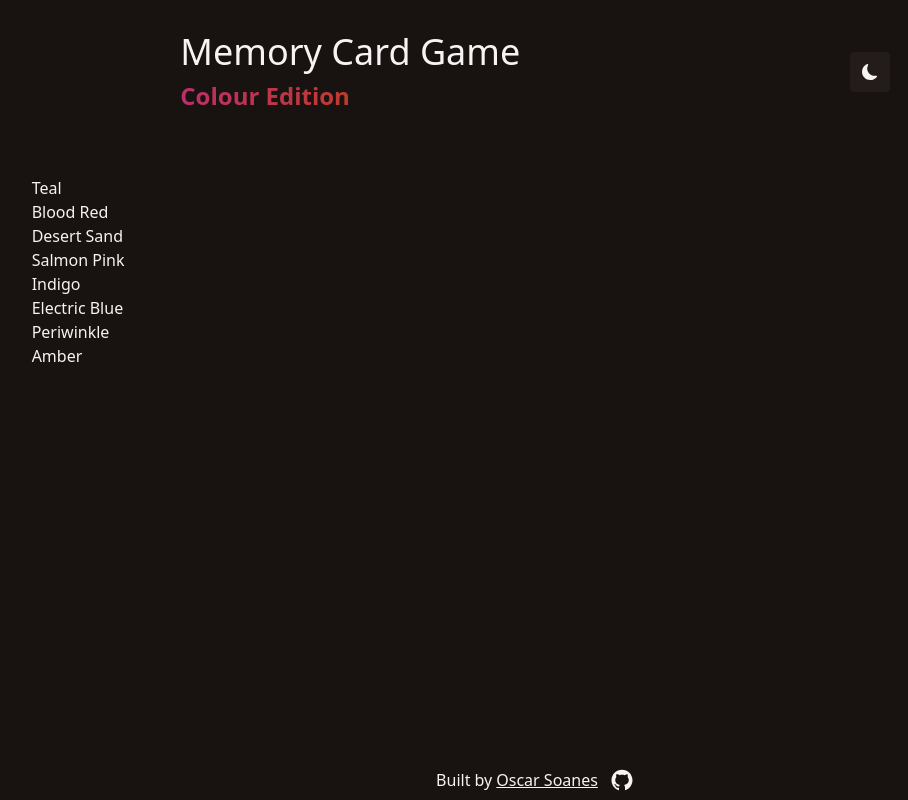
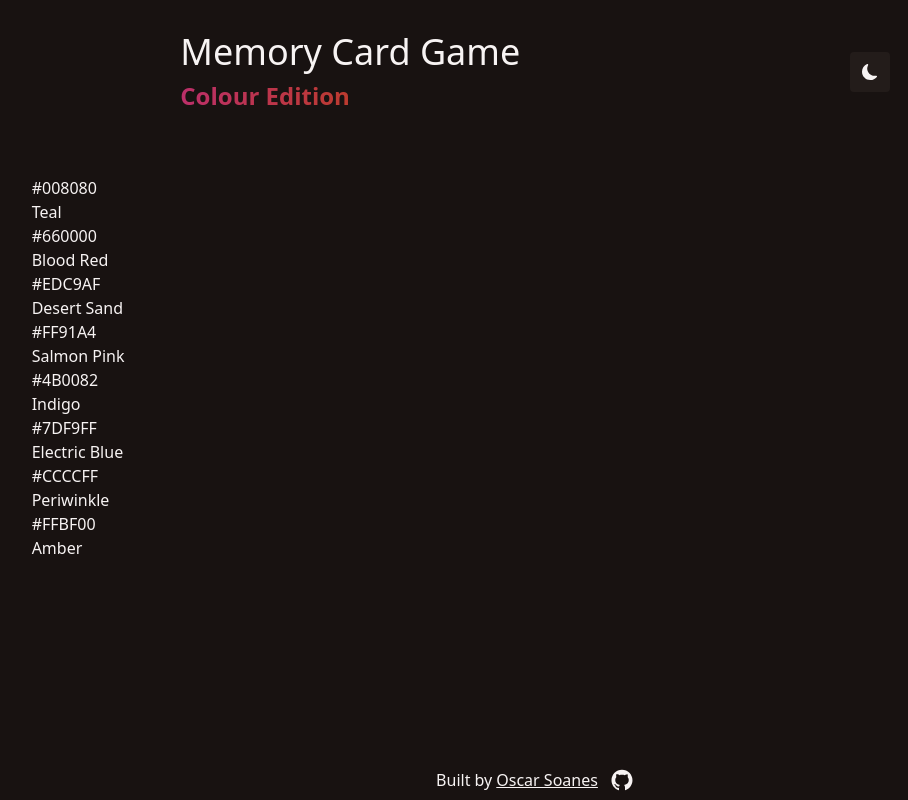
Before and after one commit to OscarSoanes/memory-card, a React (Create React App) app: page / in a window 1280 px wide. Both pictures are taken after a click on the button "Easy". Shown: the whole page, without its empty margins (105-1013 px from the left). Built offline with nearby package versions, Linux system fonts and the light colour scheme.

Commit message:
Added a Cell which manges the colour

```diff
--- /dev/null
+++ b/src/components/Cell.jsx
@@ -0,0 +1,8 @@
+export function Cell({ colour }) {
+  return (
+    <section>
+      <h2>{colour.hex}</h2>
+      <p>{colour.name}</p>
+    </section>
+  );
+}
--- a/src/components/Game.jsx
+++ b/src/components/Game.jsx
@@ -1,8 +1,10 @@
+import { Cell } from "./Cell";
+
 export function Game({ colours }) {
   return (
     <div>
       {colours.map((colour) => (
-        <p key={colour.id}>{colour.name}</p>
+        <Cell key={colour.id} colour={colour} />
       ))}
     </div>
   );
```
